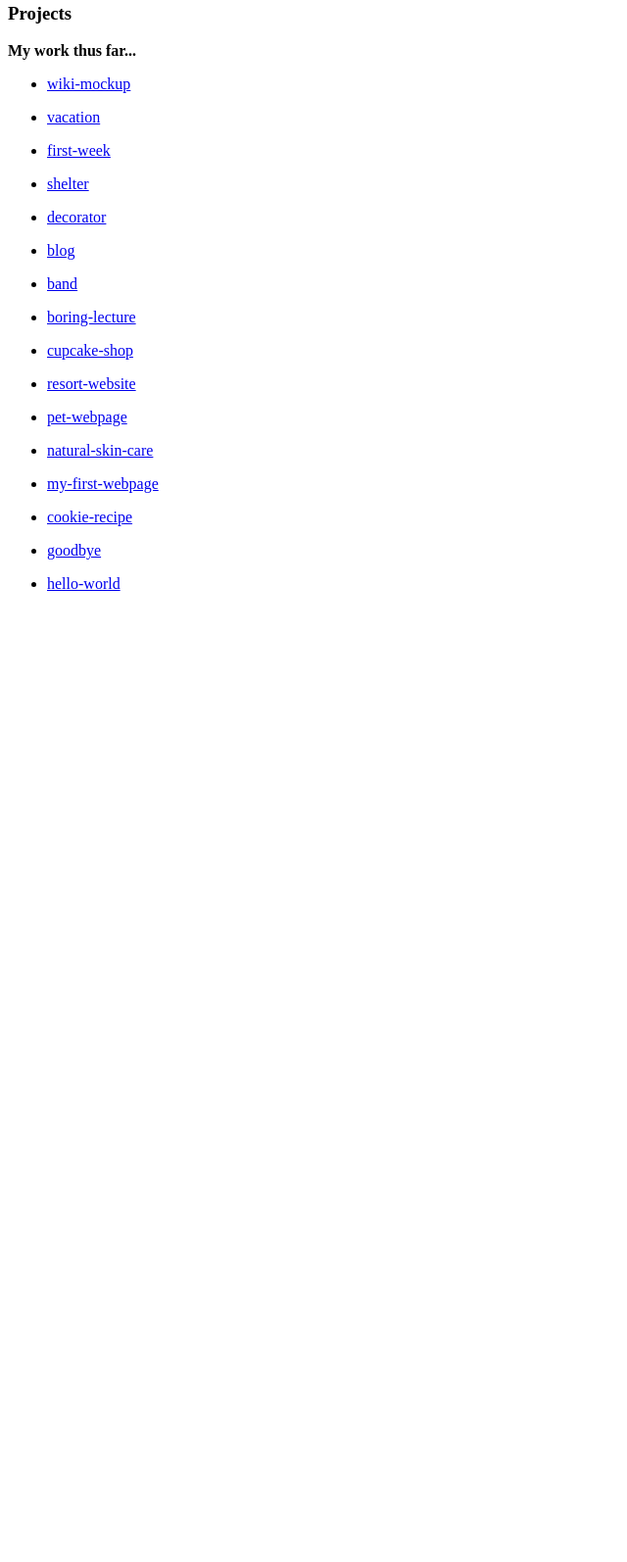
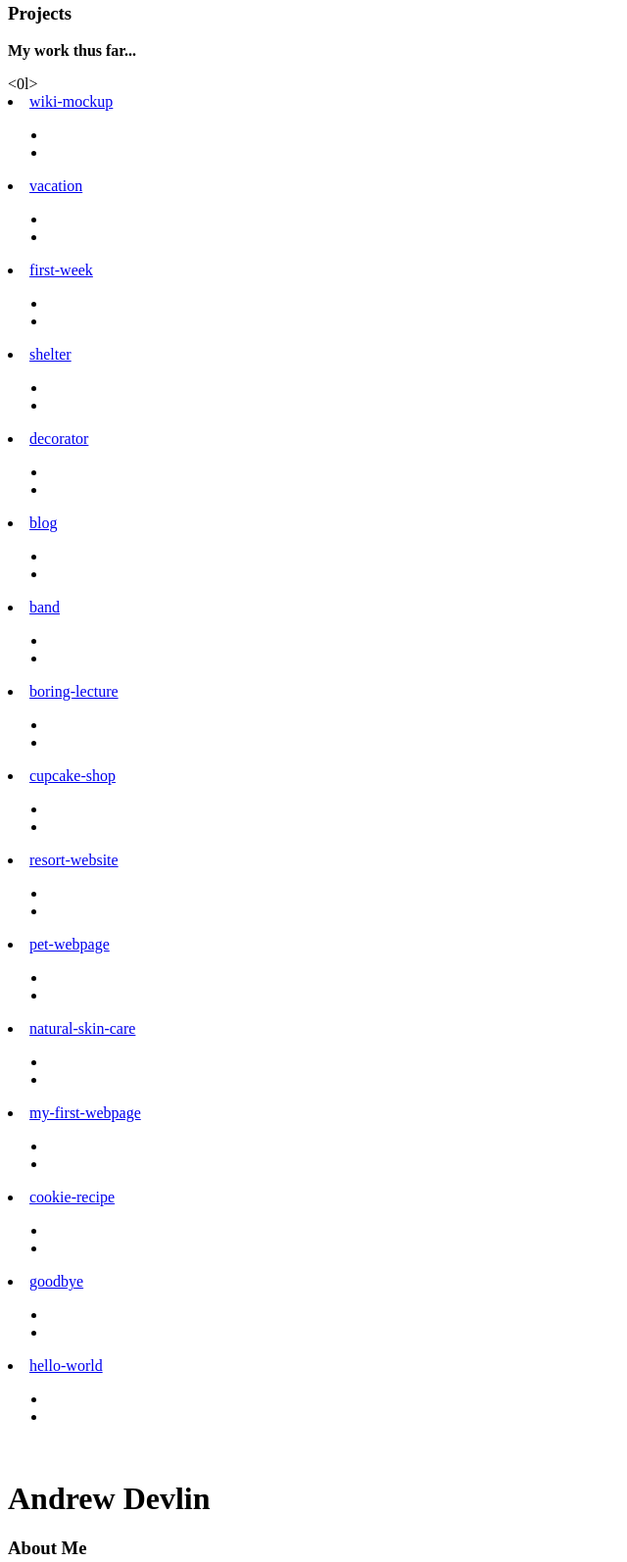
Before and after one commit to AndrewDevlin/Portfolio, a plain HTML site: page index.html in a window 1280 px wide. Shown: the part 16-1610 px from the top of the page at 98% size, without its empty margins (0-640 px from the left). Before the commit the page ends 800 px from the top, so only its background shows below. Drawn offline with Linux system fonts and the light colour scheme.

Commit message:
create the basic structure for the about me section and, in the side bar, change the <ul> to <ol> and <p> to <ul>

```diff
--- a/index.html
+++ b/index.html
@@ -9,42 +9,99 @@
     <div id="sidebar">
       <h3>Projects</h3>
       <p><strong>My work thus far...</strong></p>
-      <ul>
+      <0l>
         <li><a href="https://github.com/AndrewDevlin/wiki-mockup">wiki-mockup</a></li>
-        <p></p>
+        <ul>
+          <li></li>
+          <li></li>
+        </ul>
         <li><a href="https://github.com/AndrewDevlin/vacation">vacation</a></li>
-        <p></p>
+        <ul>
+          <li></li>
+          <li></li>
+        </ul>
         <li><a href="https://github.com/AndrewDevlin/first-week">first-week</a></li>
-        <p></p>
+        <ul>
+          <li></li>
+          <li></li>
+        </ul>
         <li><a href="https://github.com/AndrewDevlin/shelter">shelter</a></li>
-        <p></p>
+        <ul>
+          <li></li>
+          <li></li>
+        </ul>
         <li><a href="https://github.com/AndrewDevlin/decorator">decorator</a></li>
-        <p></p>
+        <ul>
+          <li></li>
+          <li></li>
+        </ul>
         <li><a href="https://github.com/AndrewDevlin/blog">blog</a></li>
-        <p></p>
+        <ul>
+          <li></li>
+          <li></li>
+        </ul>
         <li><a href="https://github.com/AndrewDevlin/band">band</a></li>
-        <p></p>
+        <ul>
+          <li></li>
+          <li></li>
+        </ul>
         <li><a href="https://github.com/AndrewDevlin/boring-lecture">boring-lecture</a></li>
-        <p></p>
+        <ul>
+          <li></li>
+          <li></li>
+        </ul>
         <li><a href="https://github.com/AndrewDevlin/cupcake-shop">cupcake-shop</a></li>
-        <p></p>
+        <ul>
+          <li></li>
+          <li></li>
+        </ul>
         <li><a href="https://github.com/AndrewDevlin/resort-website">resort-website</a></li>
-        <p></p>
+        <ul>
+          <li></li>
+          <li></li>
+        </ul>
         <li><a href="https://github.com/AndrewDevlin/pet-webpage">pet-webpage</a></li>
-        <p></p>
+        <ul>
+          <li></li>
+          <li></li>
+        </ul>
         <li><a href="https://github.com/AndrewDevlin/natural-skin-care">natural-skin-care</a></li>
-        <p></p>
+        <ul>
+          <li></li>
+          <li></li>
+        </ul>
         <li><a href="https://github.com/AndrewDevlin/my-first-webpage">my-first-webpage</a></li>
-        <p></p>
+        <ul>
+          <li></li>
+          <li></li>
+        </ul>
         <li><a href="https://github.com/AndrewDevlin/cookie-recipe">cookie-recipe</a></li>
-        <p></p>
+        <ul>
+          <li></li>
+          <li></li>
+        </ul>
         <li><a href="https://github.com/AndrewDevlin/goodbye">goodbye</a></li>
-        <p></p>
+        <ul>
+          <li></li>
+          <li></li>
+        </ul>
         <li><a href="https://github.com/AndrewDevlin/hello-world">hello-world</a></li>
-        <p></p>
-      </ul>
+        <ul>
+          <li></li>
+          <li></li>
+        </ul>
+      </ol>
     </div>
     <!--header-->
+    <div id="header">
+      <img src="" alt=""><!--float left-->
+      <h1>Andrew Devlin</h1>
+    </div>
     <!--about-->
+    <div id="about">
+      <h3>About Me</h3>
+      <p></p>
+      <p></p>
+    </div>
   </body>
 </html>
```
